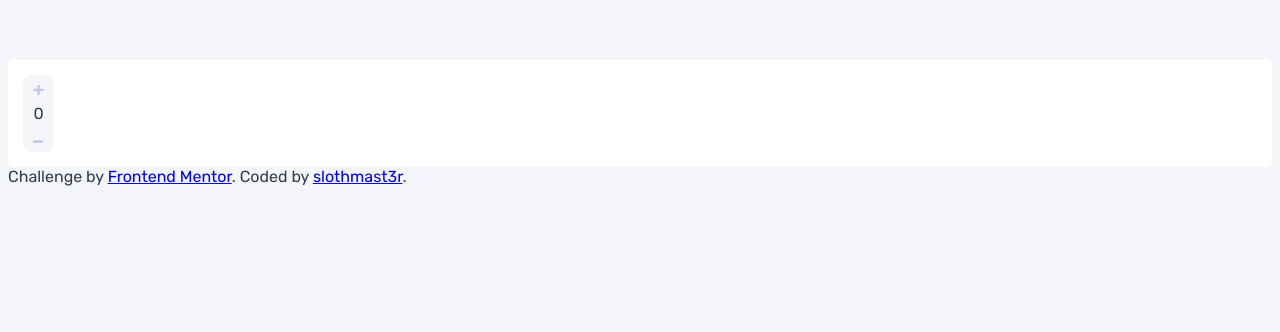
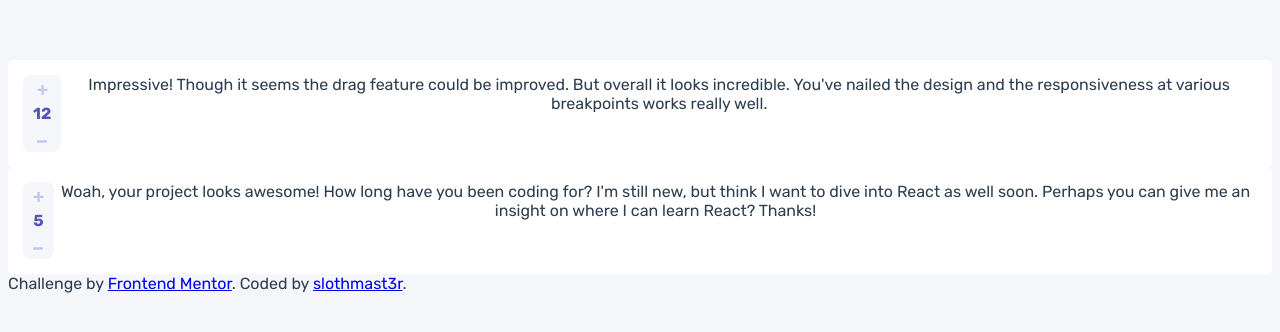
Before and after one commit to slothmast3r/interactive-comment-section, a Vue app: page / in a window 1280 px wide. Shown: the top 332 px of the page. Built offline with nearby package versions, Linux system fonts and the light colour scheme.

Commit message:
comments + eslint

```diff
--- a/src/App.vue
+++ b/src/App.vue
@@ -1,8 +1,16 @@
 <template>
   <div>
     <div class="attribution">
-      <comment></comment>
-      Challenge by <a href="https://www.frontendmentor.io?ref=challenge" target="_blank">Frontend Mentor</a>.
+      <comment
+        v-for="el in comments"
+        :key="el.id"
+        :rating-score="el.score"
+        :content="el.content"
+      />
+      Challenge by <a
+        href="https://www.frontendmentor.io?ref=challenge"
+        target="_blank"
+      >Frontend Mentor</a>.
       Coded by <a href="https://github.com/slothmast3r">slothmast3r</a>.
     </div>
   </div>
@@ -11,7 +19,7 @@
 <script>
 
 import Comment from "@/components/Comment";
-import * as data from '/data/data.json'
+import data from '/data/data.json'
 
 
 export default {
@@ -25,6 +33,8 @@ export default {
       comments: data.comments
     }
   },
+  created() {
+  }
 }
 </script>
 
--- a/src/components/Comment.vue
+++ b/src/components/Comment.vue
@@ -1,16 +1,29 @@
 <template>
   <div class="comment-wrapper">
     <div class="comment-rating">
-      <div class="plus element"><img alt="Plus" :src="require('/src/assets/images/icon-plus.svg')"></div>
-      <div class="count element">{{ ratingCount }}</div>
-      <div class="minus element"><img alt="Minus" :src="require('/src/assets/images/icon-minus.svg')"></div>
+      <div class="plus element">
+        <img
+          alt="Plus"
+          :src="require('/src/assets/images/icon-plus.svg')"
+        >
+      </div>
+      <div class="count element">
+        {{ ratingScore }}
+      </div>
+      <div class="minus element">
+        <img
+          alt="Minus"
+          :src="require('/src/assets/images/icon-minus.svg')"
+        >
+      </div>
     </div>
     <div class="content-wrapper">
-      <div class="person-and-time"></div>
-
+      <div class="person-and-time" />
     </div>
-    <div class="reply"></div>
-    <div class="comment-text"> </div>
+    <div class="reply" />
+    <div class="comment-text">
+      {{ content }}
+    </div>
   </div>
 </template>
 
@@ -18,9 +31,13 @@
 export default {
   name: "Comment",
   props: {
-    ratingCount: {
+    ratingScore: {
       default: 0,
       type: Number,
+    },
+    content:{
+      default: '',
+      type: String,
     }
   },
 }
@@ -36,8 +53,9 @@ export default {
   text-align: center;
   position: relative;
   .comment-rating{
-    padding: 0px 5px;
-
+    padding: 0 5px;
+    color: $moderateBlue;
+    font-weight: 700;
     border-radius: 8px;
     background: $veryLightGray;
     .element{
```
Also changed, not shown: .eslintrc.js (added).
